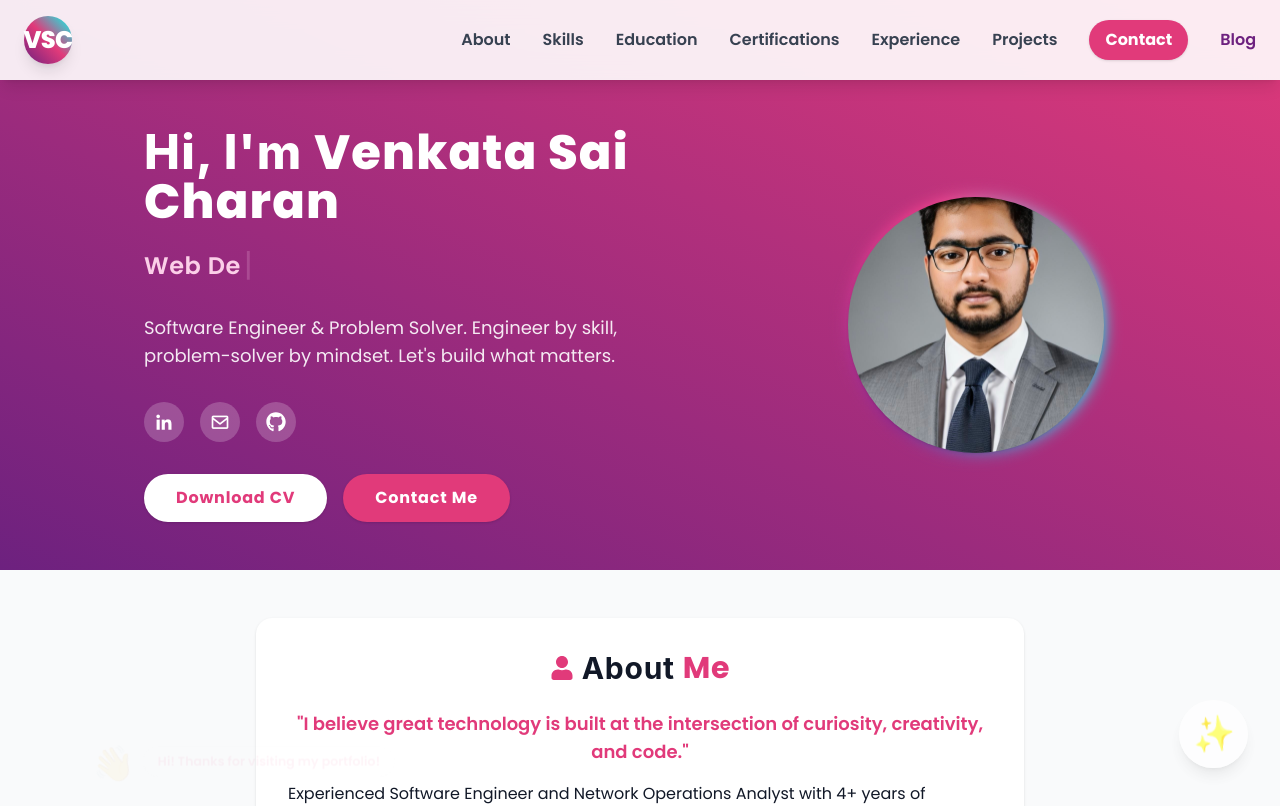
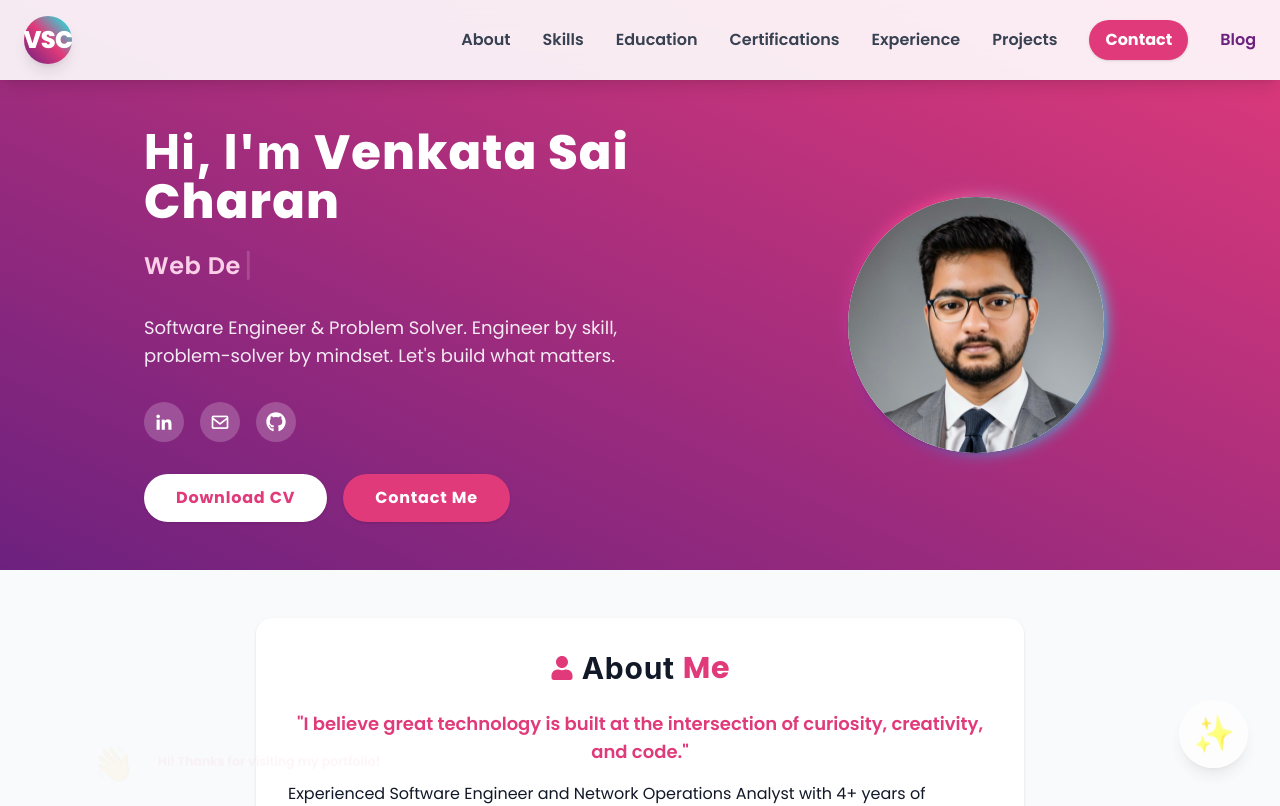
Before and after one commit to saicharankarasala/sai-charan-website, a React (Vite) app: page / in a window 1280 px wide. Shown: the top 806 px of the page. Built offline with nearby package versions, Linux system fonts and the light colour scheme.

Commit message:
fix(hero): adjust profile image object position to show full head in circle

```diff
--- a/src/App.jsx
+++ b/src/App.jsx
@@ -204,7 +204,7 @@ const App = () => {
                     <img
                       src="/images/profile.JPG"
                       alt="Venkata Sai Charan - UI/UX Designer & Software Engineer"
-                      className="w-48 h-48 md:w-64 md:h-64 rounded-full border-4 border-white shadow object-cover relative z-10 profile-img"
+                      className="w-48 h-48 md:w-64 md:h-64 rounded-full border-4 border-white shadow object-cover object-top relative z-10 profile-img"
                     />
                   </div>
                 </div>
```
